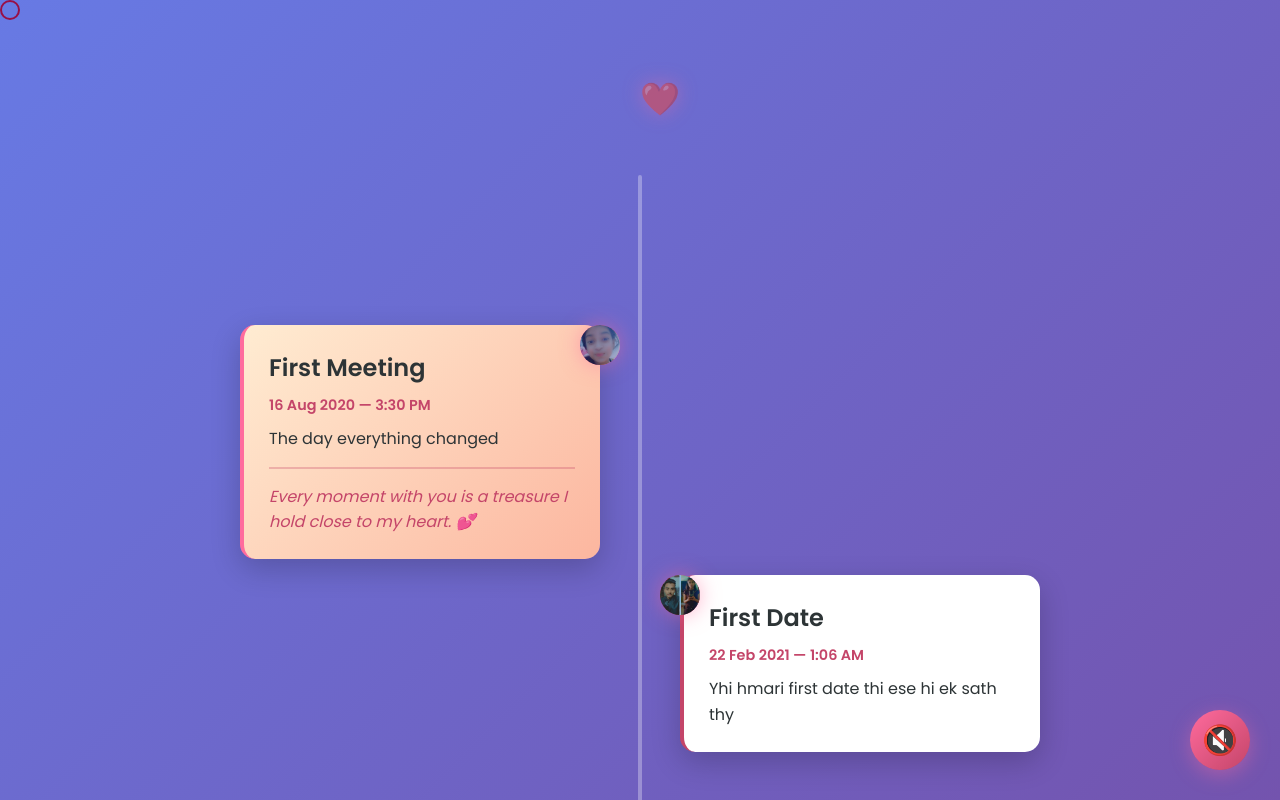
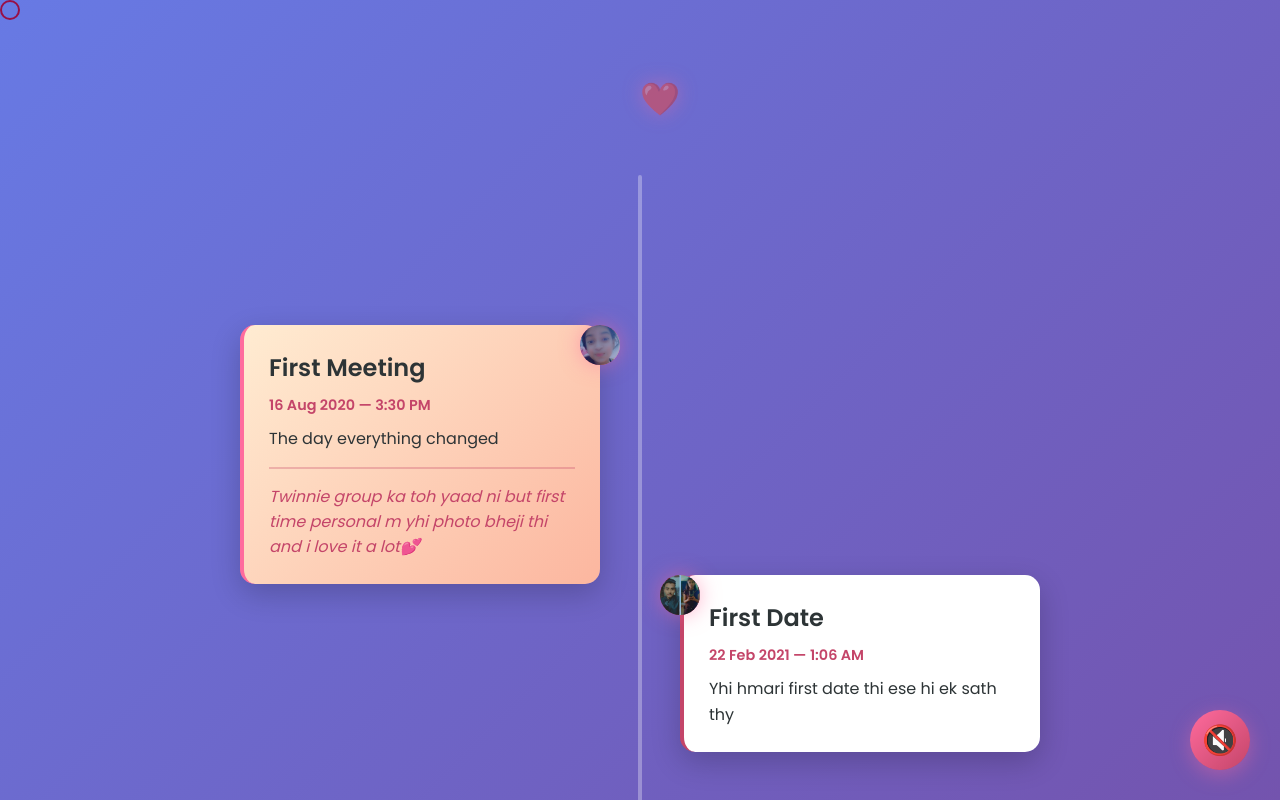
Before and after one commit to Luvsharma2017/twinnie, a React (Vite) app: page / in a window 1280 px wide. Both pictures are taken after a click on the element 420 px from the left and 1425 px from the top of the page. Shown: the part 1025-1825 px from the top of the page. Built offline with nearby package versions, Linux system fonts and the light colour scheme.

Commit message:
Update Timeline.jsx

```diff
--- a/src/components/Timeline.jsx
+++ b/src/components/Timeline.jsx
@@ -13,7 +13,8 @@ const Timeline = ({ scrollProgress }) => {
       emoji: "👋",
       image: "/images/first-meeting.jpg",
       description: "The day everything changed",
-      color: "#ff6b9d"
+      color: "#ff6b9d",
+      detail:"Twinnie group ka toh yaad ni but first time personal m yhi photo bheji thi and i love it a lot💕"
     },
     {
       id: 2,
@@ -23,7 +24,8 @@ const Timeline = ({ scrollProgress }) => {
       emoji: "☕",
       image:"/images/first-date.jpg",
       description: "Yhi hmari first date thi ese hi ek sath thy",
-      color: "#c44569"
+      color: "#c44569",
+      detail:"jb aapne first time hme ek sath joda tha its our date only ek sath hona💕"
     },
     {
       id: 3,
@@ -32,7 +34,8 @@ const Timeline = ({ scrollProgress }) => {
       time: "09:00 AM",
       emoji: "📞",
       description: "when i get to know my twinnie has beautiful voice",
-      color: "#f39c12"
+      color: "#f39c12",
+      detail:"Bache ki awaz'app kon Luv se baat krni thi','m hi hu twinnie','uff'"
     },
     {
       id: 4,
@@ -41,7 +44,8 @@ const Timeline = ({ scrollProgress }) => {
       time: "6:15 PM",
       emoji: "💑",
       description: "By Birth mere hi ho, wtf is 2020 m baat kri",
-      color: "#e74c3c"
+      color: "#e74c3c",
+      detail:"Ilu Ilu toh hmara roj ka h💕"
     }
   ];
 
@@ -105,7 +109,7 @@ const Timeline = ({ scrollProgress }) => {
                 <p className="card-description">{memory.description}</p>
                 {activeCard === memory.id && (
                   <div className="card-detail">
-                    <p>Every moment with you is a treasure I hold close to my heart. 💕</p>
+                    <p>{memory.detail}</p>
                   </div>
                 )}
               </div>
@@ -117,4 +121,5 @@ const Timeline = ({ scrollProgress }) => {
   );
 };
 
+
 export default Timeline;
```
